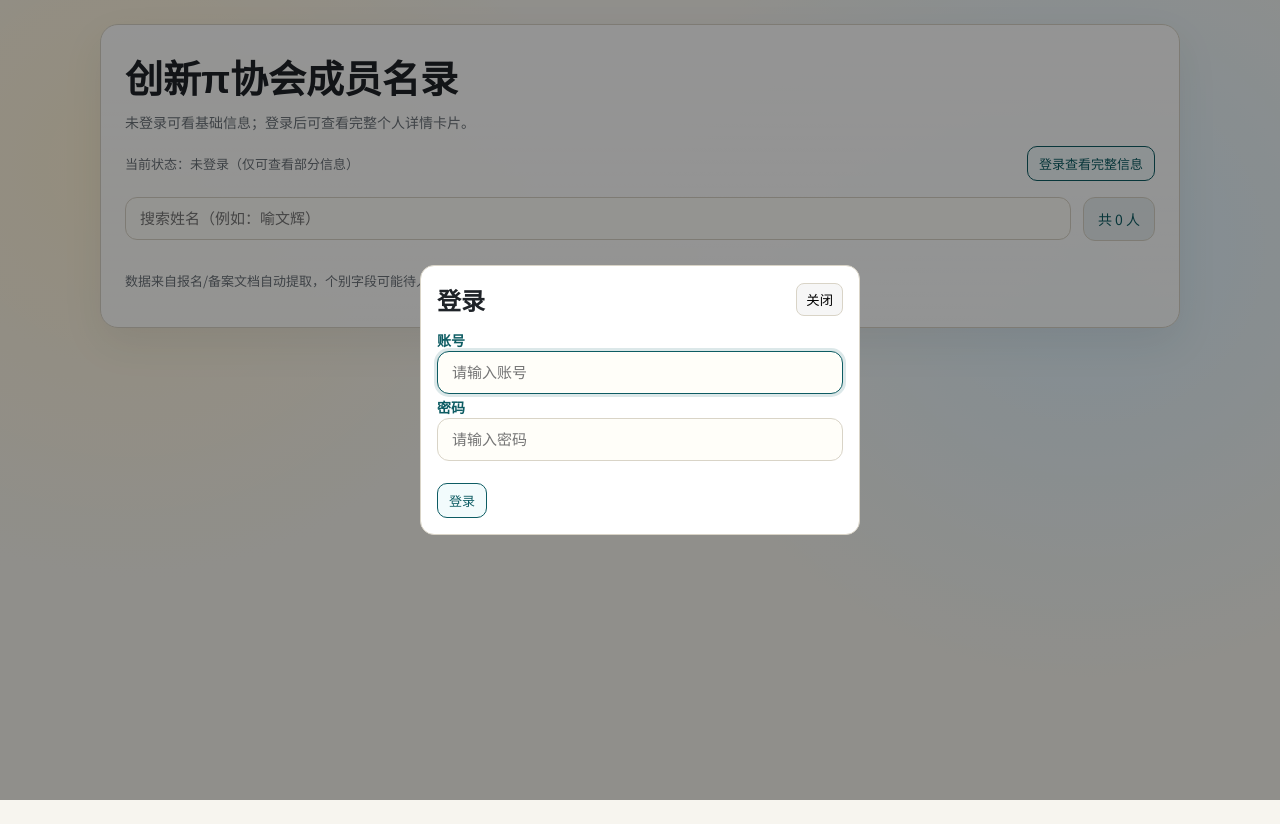
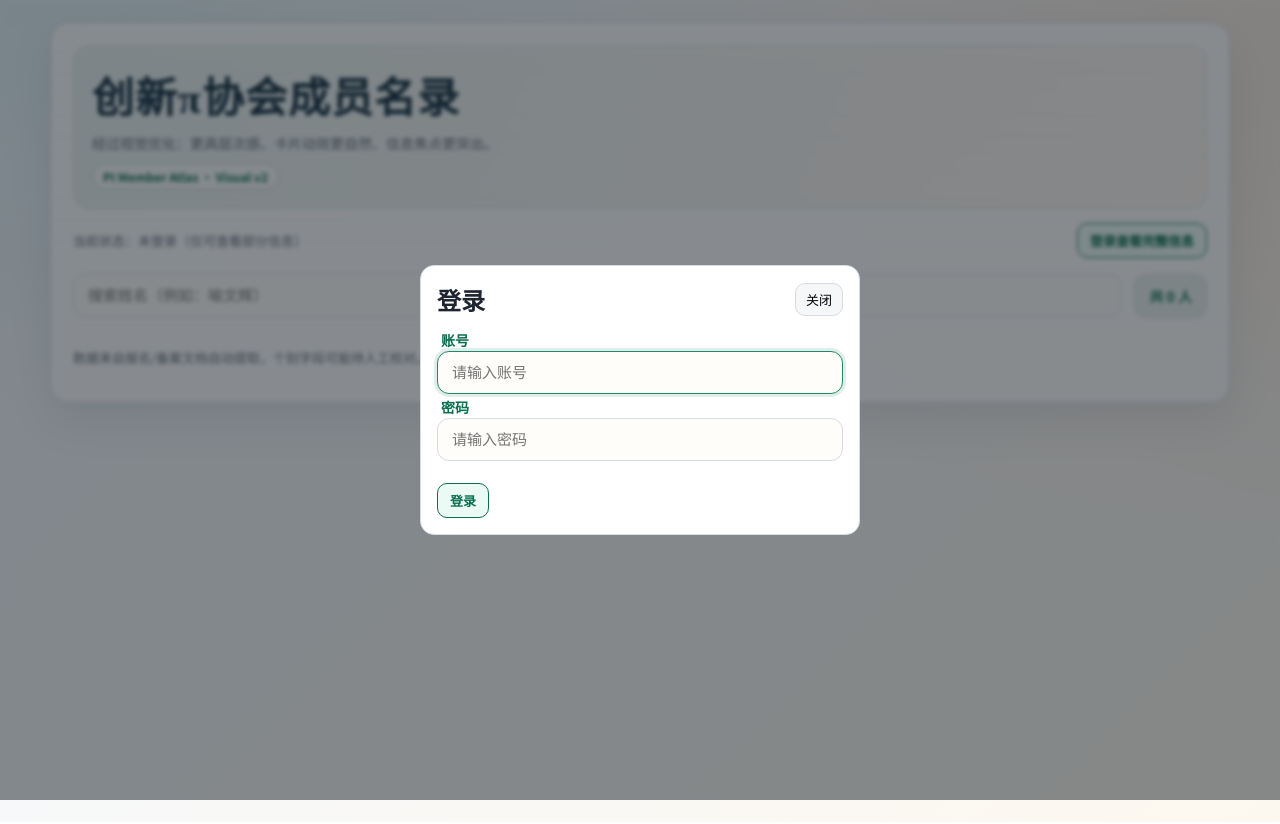
Before and after one commit to IWIFII/openclaw-knowledge-base, a website: page site/index.html in a window 1280 px wide. Both pictures are taken after a click on the button "登录查看完整信息". Drawn offline with Linux system fonts and the light colour scheme; no server answers.

Commit message:
style: refine innovation pi visual design

```diff
--- a/site/index.html
+++ b/site/index.html
@@ -6,61 +6,341 @@
   <title>创新π协会成员名录</title>
   <link rel="preconnect" href="https://fonts.googleapis.com" />
   <link rel="preconnect" href="https://fonts.gstatic.com" crossorigin />
-  <link href="https://fonts.googleapis.com/css2?family=Noto+Sans+SC:wght@400;500;700;900&display=swap" rel="stylesheet" />
+  <link href="https://fonts.googleapis.com/css2?family=Noto+Serif+SC:wght@600;700;900&family=Noto+Sans+SC:wght@400;500;700&display=swap" rel="stylesheet" />
   <style>
-    :root { --bg:#f7f5ef; --panel:#fffef9; --ink:#1f2328; --muted:#6a7178; --line:#d9d4c7; --brand:#0d5c63; --ok:#2b9348; --card:#fffdf6; --danger:#c44536; }
-    *{box-sizing:border-box}
-    body{margin:0;color:var(--ink);font-family:"Noto Sans SC","PingFang SC",sans-serif;background:radial-gradient(circle at 10% 20%,#fff3d6 0%,transparent 32%),radial-gradient(circle at 85% 30%,#dff3ff 0%,transparent 35%),var(--bg);min-height:100vh}
-    .wrap{width:min(1080px,94vw);margin:24px auto;padding:24px;border:1px solid var(--line);border-radius:18px;background:linear-gradient(180deg,rgba(255,255,255,.95),rgba(255,255,255,.85));box-shadow:0 16px 40px rgba(40,45,50,.08);animation:fadeUp .5s ease both}
-    @keyframes fadeUp{from{opacity:0;transform:translateY(12px)}to{opacity:1;transform:translateY(0)}}
-    h1{margin:0;font-size:clamp(26px,4vw,38px);font-weight:900}
-    .sub{margin-top:8px;color:var(--muted);font-size:14px}
-    .topbar{margin-top:14px;display:flex;justify-content:space-between;align-items:center;gap:10px;flex-wrap:wrap}
-    .auth{font-size:13px;color:var(--muted)}
-    .auth-btn{border:1px solid var(--brand);color:var(--brand);background:#f2fbfc;border-radius:10px;padding:7px 11px;font-size:13px;cursor:pointer}
-    .toolbar{margin-top:16px;display:grid;grid-template-columns:1fr auto;gap:12px}
-    input{width:100%;border:1px solid var(--line);border-radius:12px;padding:12px 14px;font-size:15px;outline:none;background:var(--panel)}
-    input:focus{border-color:var(--brand);box-shadow:0 0 0 3px rgba(13,92,99,.14)}
-    .count{border:1px solid var(--line);border-radius:12px;padding:11px 14px;font-size:14px;color:var(--brand);background:rgba(13,92,99,.08);white-space:nowrap}
-    .grid{margin-top:16px;display:grid;grid-template-columns:repeat(auto-fill,minmax(240px,1fr));gap:14px}
-    .card{background:var(--card);border:1px solid var(--line);border-radius:14px;padding:14px;box-shadow:0 8px 20px rgba(20,25,30,.05);display:flex;flex-direction:column;gap:8px;opacity:0;transform:translateY(8px) scale(.99);animation:cardIn .34s ease forwards}
-    @keyframes cardIn{to{opacity:1;transform:translateY(0) scale(1)}}
-    .seq{display:inline-block;font-size:12px;color:var(--muted);padding:2px 8px;border:1px dashed #c9c1ad;border-radius:999px;width:fit-content}
-    .name{margin:0;font-size:20px;font-weight:800}
-    .line{margin:0;font-size:14px;color:var(--muted)}
-    .label{color:var(--brand);font-weight:700;margin-right:6px}
-    .badge{display:inline-flex;align-items:center;border:1px solid #b7d7c0;color:var(--ok);padding:2px 8px;border-radius:999px;font-size:12px;background:#eef9f1;width:fit-content}
-    .btn{margin-top:auto;border:1px solid var(--brand);color:var(--brand);background:#f2fbfc;border-radius:10px;padding:8px 10px;font-size:13px;cursor:pointer}
-    .empty{margin-top:18px;text-align:center;color:var(--muted);padding:30px 10px;border:1px dashed var(--line);border-radius:12px;background:#fffdf9}
-    .foot{margin-top:14px;color:var(--muted);font-size:13px}
-    .modal{position:fixed;inset:0;background:rgba(0,0,0,.42);display:none;align-items:center;justify-content:center;padding:16px;z-index:999}
-    .modal.show{display:flex}
-    .panel{width:min(760px,96vw);max-height:86vh;overflow:auto;background:#fff;border-radius:14px;border:1px solid var(--line);padding:16px;animation:fadeUp .24s ease both}
-    .panel-head{display:flex;justify-content:space-between;align-items:center;gap:8px;margin-bottom:10px}
-    .panel h3{margin:0;font-size:24px}
-    .close{border:1px solid var(--line);background:#f6f6f6;border-radius:8px;padding:6px 9px;cursor:pointer}
-    .detail-grid{display:grid;grid-template-columns:1fr 1fr;gap:8px 14px;margin-top:10px}
-    .detail-item{border-bottom:1px dashed #e5e0d4;padding-bottom:6px;font-size:14px}
-    .detail-label{color:var(--brand);font-weight:700;margin-right:6px}
-    .detail-block{margin-top:12px;padding:10px;border:1px solid #ebe5d9;border-radius:10px;background:#fffcf4;font-size:14px;line-height:1.55}
-    .login-box{margin-top:14px;padding:12px;border:1px solid #f0d2d2;border-radius:12px;background:#fff6f6;font-size:13px;color:#733;display:none}
-    .login-box.show{display:block}
-    .err{color:var(--danger);font-size:12px;margin-top:6px;min-height:16px}
-    @media (max-width:720px){.wrap{margin:12px auto;padding:16px}.toolbar{grid-template-columns:1fr}.grid{grid-template-columns:1fr}.detail-grid{grid-template-columns:1fr}}
+    :root {
+      --bg-1: #f3f8ff;
+      --bg-2: #fdf8ef;
+      --panel: #fffdfa;
+      --ink: #1e2430;
+      --muted: #616a77;
+      --line: #d6dbe5;
+      --brand: #0b6e4f;
+      --brand-2: #1e8a6a;
+      --accent: #f4a261;
+      --warn: #c44536;
+      --ok: #2f9e44;
+    }
+
+    * { box-sizing: border-box; }
+
+    body {
+      margin: 0;
+      color: var(--ink);
+      font-family: "Noto Sans SC", sans-serif;
+      background:
+        radial-gradient(1000px 500px at -10% -10%, rgba(85, 190, 173, 0.15), transparent),
+        radial-gradient(900px 460px at 110% 10%, rgba(244, 162, 97, 0.16), transparent),
+        linear-gradient(135deg, var(--bg-1), var(--bg-2));
+      min-height: 100vh;
+    }
+
+    .wrap {
+      width: min(1180px, 95vw);
+      margin: 22px auto;
+      padding: 22px;
+      border: 1px solid var(--line);
+      border-radius: 20px;
+      background: linear-gradient(180deg, rgba(255,255,255,0.93), rgba(255,255,255,0.86));
+      box-shadow: 0 18px 44px rgba(34, 48, 75, 0.1);
+      animation: fadeUp 0.5s ease both;
+    }
+
+    @keyframes fadeUp {
+      from { opacity: 0; transform: translateY(14px); }
+      to { opacity: 1; transform: translateY(0); }
+    }
+
+    .hero {
+      border: 1px solid #d8e6e3;
+      border-radius: 16px;
+      padding: 18px;
+      background:
+        linear-gradient(100deg, rgba(11,110,79,0.08), rgba(244,162,97,0.08));
+    }
+
+    h1 {
+      margin: 0;
+      font-family: "Noto Serif SC", serif;
+      font-size: clamp(28px, 4vw, 42px);
+      font-weight: 900;
+      letter-spacing: 1px;
+      color: #163041;
+    }
+
+    .sub {
+      margin: 8px 0 0;
+      color: var(--muted);
+      font-size: 14px;
+    }
+
+    .meta {
+      margin-top: 10px;
+      display: inline-flex;
+      align-items: center;
+      gap: 8px;
+      padding: 4px 10px;
+      border: 1px solid #b8d7ce;
+      border-radius: 999px;
+      color: var(--brand);
+      background: rgba(255,255,255,0.7);
+      font-size: 12px;
+      font-weight: 700;
+    }
+
+    .topbar {
+      margin-top: 14px;
+      display: flex;
+      justify-content: space-between;
+      align-items: center;
+      gap: 10px;
+      flex-wrap: wrap;
+    }
+
+    .auth { font-size: 13px; color: var(--muted); }
+
+    .auth-btn,
+    .btn,
+    .close {
+      border-radius: 10px;
+      cursor: pointer;
+      transition: transform .16s ease, box-shadow .16s ease, background .16s ease;
+    }
+
+    .auth-btn {
+      border: 1px solid var(--brand);
+      color: var(--brand);
+      background: #ecfaf5;
+      padding: 7px 12px;
+      font-size: 13px;
+      font-weight: 700;
+    }
+
+    .auth-btn:hover,
+    .btn:hover,
+    .close:hover {
+      transform: translateY(-1px);
+      box-shadow: 0 6px 16px rgba(23, 36, 63, 0.12);
+    }
+
+    .toolbar {
+      margin-top: 16px;
+      display: grid;
+      grid-template-columns: 1fr auto;
+      gap: 12px;
+    }
+
+    input {
+      width: 100%;
+      border: 1px solid var(--line);
+      border-radius: 12px;
+      padding: 12px 14px;
+      font-size: 15px;
+      outline: none;
+      background: var(--panel);
+    }
+
+    input:focus {
+      border-color: var(--brand-2);
+      box-shadow: 0 0 0 3px rgba(30,138,106,0.14);
+    }
+
+    .count {
+      border: 1px solid var(--line);
+      border-radius: 12px;
+      padding: 11px 14px;
+      font-size: 14px;
+      color: var(--brand);
+      background: rgba(11,110,79,0.09);
+      font-weight: 700;
+      white-space: nowrap;
+    }
+
+    .grid {
+      margin-top: 16px;
+      display: grid;
+      grid-template-columns: repeat(auto-fill, minmax(250px, 1fr));
+      gap: 14px;
+    }
+
+    .card {
+      background: #fff;
+      border: 1px solid var(--line);
+      border-radius: 16px;
+      padding: 14px;
+      box-shadow: 0 10px 22px rgba(33, 44, 62, 0.08);
+      display: flex;
+      flex-direction: column;
+      gap: 8px;
+      opacity: 0;
+      transform: translateY(9px) scale(.995);
+      animation: cardIn .36s cubic-bezier(.2,.8,.2,1) forwards;
+      position: relative;
+      overflow: hidden;
+    }
+
+    .card::before {
+      content: "";
+      position: absolute;
+      inset: 0 auto auto 0;
+      width: 5px;
+      height: 100%;
+      background: linear-gradient(180deg, var(--brand-2), var(--accent));
+      opacity: .88;
+    }
+
+    @keyframes cardIn {
+      to { opacity: 1; transform: translateY(0) scale(1); }
+    }
+
+    .seq {
+      display: inline-block;
+      font-size: 12px;
+      color: var(--muted);
+      padding: 2px 8px;
+      border: 1px dashed #c9d2df;
+      border-radius: 999px;
+      width: fit-content;
+      margin-left: 4px;
+    }
+
+    .name {
+      margin: 0 0 0 4px;
+      font-family: "Noto Serif SC", serif;
+      font-size: 22px;
+      font-weight: 700;
+      color: #1b3142;
+    }
+
+    .line { margin: 0 0 0 4px; font-size: 14px; color: var(--muted); }
+    .label { color: var(--brand); font-weight: 700; margin-right: 6px; }
+
+    .badge {
+      display: inline-flex;
+      align-items: center;
+      border: 1px solid #b6ddc9;
+      color: var(--ok);
+      padding: 2px 8px;
+      border-radius: 999px;
+      font-size: 12px;
+      background: #eefcf2;
+      width: fit-content;
+      margin-left: 4px;
+    }
+
+    .btn {
+      margin-top: auto;
+      border: 1px solid #8db6aa;
+      color: #2c5c53;
+      background: #f4fffb;
+      padding: 8px 10px;
+      font-size: 13px;
+      font-weight: 700;
+      margin-left: 4px;
+    }
+
+    .empty {
+      margin-top: 18px;
+      text-align: center;
+      color: var(--muted);
+      padding: 30px 10px;
+      border: 1px dashed var(--line);
+      border-radius: 12px;
+      background: #fffdf9;
+    }
+
+    .foot { margin-top: 14px; color: var(--muted); font-size: 13px; }
+
+    .modal {
+      position: fixed;
+      inset: 0;
+      background: rgba(17, 24, 33, 0.5);
+      display: none;
+      align-items: center;
+      justify-content: center;
+      padding: 16px;
+      z-index: 999;
+      backdrop-filter: blur(2px);
+    }
+
+    .modal.show { display: flex; }
+
+    .panel {
+      width: min(780px, 96vw);
+      max-height: 86vh;
+      overflow: auto;
+      background: #fff;
+      border-radius: 14px;
+      border: 1px solid var(--line);
+      padding: 16px;
+      animation: fadeUp .24s ease both;
+    }
+
+    .panel-head { display: flex; justify-content: space-between; align-items: center; gap: 8px; margin-bottom: 10px; }
+    .panel h3 { margin: 0; font-family: "Noto Serif SC", serif; font-size: 24px; }
+
+    .close {
+      border: 1px solid var(--line);
+      background: #f6f7f9;
+      padding: 6px 10px;
+      font-size: 13px;
+    }
+
+    .detail-grid { display: grid; grid-template-columns: 1fr 1fr; gap: 8px 14px; margin-top: 10px; }
+    .detail-item { border-bottom: 1px dashed #e5e0d4; padding-bottom: 6px; font-size: 14px; }
+    .detail-label { color: var(--brand); font-weight: 700; margin-right: 6px; }
+
+    .detail-block {
+      margin-top: 12px;
+      padding: 10px;
+      border: 1px solid #ebe5d9;
+      border-radius: 10px;
+      background: #fffcf4;
+      font-size: 14px;
+      line-height: 1.55;
+    }
+
+    .login-box {
+      margin-top: 14px;
+      padding: 12px;
+      border: 1px solid #f0d2d2;
+      border-radius: 12px;
+      background: #fff6f6;
+      font-size: 13px;
+      color: #733;
+      display: none;
+    }
+
+    .login-box.show { display: block; }
+    .err { color: var(--warn); font-size: 12px; margin-top: 6px; min-height: 16px; }
+
+    @media (max-width: 720px) {
+      .wrap { margin: 12px auto; padding: 14px; }
+      .toolbar { grid-template-columns: 1fr; }
+      .grid { grid-template-columns: 1fr; }
+      .detail-grid { grid-template-columns: 1fr; }
+      .hero { padding: 14px; }
+    }
   </style>
 </head>
 <body>
   <main class="wrap">
-    <h1>创新π协会成员名录</h1>
-    <p class="sub">未登录可看基础信息；登录后可查看完整个人详情卡片。</p>
+    <section class="hero">
+      <h1>创新π协会成员名录</h1>
+      <p class="sub">经过视觉优化：更具层次感、卡片动效更自然、信息焦点更突出。</p>
+      <span class="meta">PI Member Atlas · Visual v2</span>
+    </section>
+
     <section class="topbar">
       <div class="auth" id="authText">当前状态：未登录（仅可查看部分信息）</div>
       <button class="auth-btn" id="authBtn" type="button">登录查看完整信息</button>
     </section>
+
     <section class="toolbar">
       <label><input id="search" type="search" placeholder="搜索姓名（例如：喻文辉）" /></label>
       <div class="count" id="count">共 0 人</div>
     </section>
+
     <section class="grid" id="cards" aria-live="polite"></section>
     <p class="foot">数据来自报名/备案文档自动提取，个别字段可能待人工校对。</p>
   </main>
@@ -163,7 +443,7 @@
         list.forEach((m, i) => {
           const card = document.createElement("article");
           card.className = "card";
-          card.style.animationDelay = `${i * 35}ms`;
+          card.style.animationDelay = `${i * 36}ms`;
           card.innerHTML = `
             <span class="seq">成员 #${i + 1}</span>
             <h2 class="name">${m.name}</h2>
@@ -186,9 +466,7 @@
     }
 
     async function fetchFull() {
-      const res = await fetch("/api/members/full", {
-        headers: { Authorization: `Bearer ${token}` }
-      });
+      const res = await fetch("/api/members/full", { headers: { Authorization: `Bearer ${token}` } });
       if (!res.ok) throw new Error("unauthorized");
       const data = await res.json();
       fullMembers = data.members || [];
@@ -197,9 +475,8 @@
     async function refreshData() {
       await fetchPartial();
       if (isLoggedIn) {
-        try {
-          await fetchFull();
-        } catch {
+        try { await fetchFull(); }
+        catch {
           isLoggedIn = false;
           token = "";
           localStorage.removeItem("pi_member_token");
```
